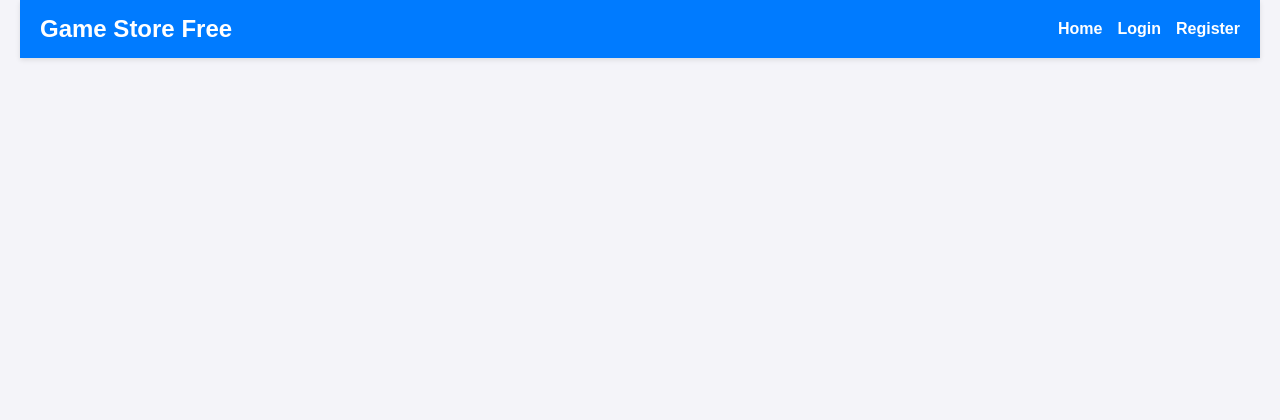
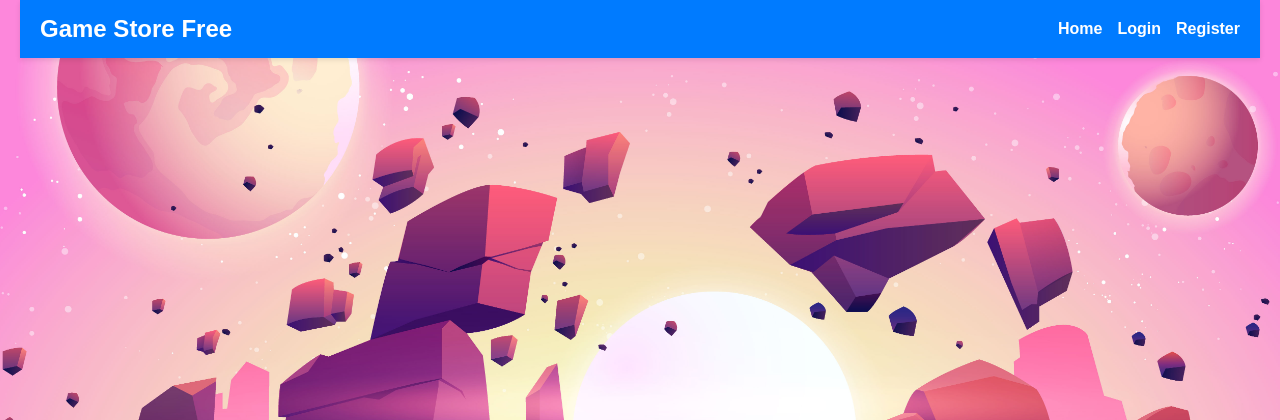
Before and after one commit to SuperbVisor/Standalonev1, a Flask app: page / in a window 1280 px wide. Shown: the top 420 px of the page. Run offline with Flask 3, Linux system fonts and the light colour scheme.

Commit message:
new file:   static/img/bg.jpg 	modified:   templates/index.html

```diff
--- a/templates/index.html
+++ b/templates/index.html
@@ -6,6 +6,15 @@
     <title>{% block title %}Game Store{% endblock %}</title>
     <link rel="icon" href="{{ url_for('static', filename='img/icon_web.png') }}" type="image/png">
     <link rel="stylesheet" href="/static/css/styles.css">
+    <style>
+        body {
+            background-image: url("{{ url_for('static', filename='img/bg.jpg') }}");
+            background-repeat: no-repeat;
+            background-attachment: fixed;
+            background-size: cover;
+            background-position: center;
+        }
+    </style>
 </head>
 <body>
     <nav>
```
Also changed, not shown: static/img/bg.jpg (added).
